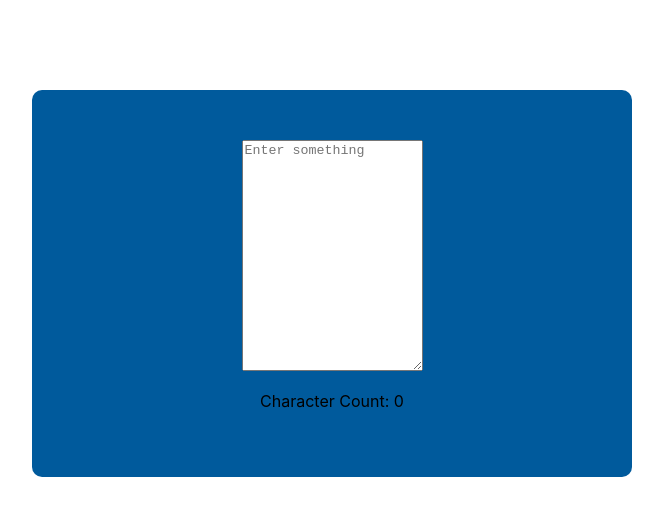
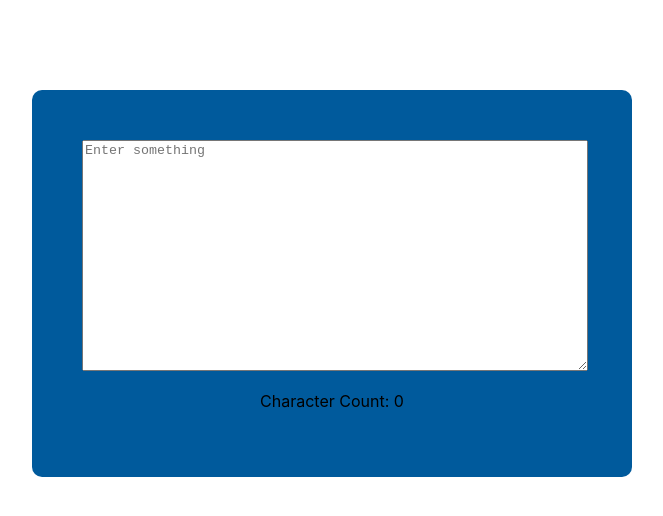
Before and after one commit to Eshhaa11/character-counter, a React (Create React App) app: page / in a window 1280 px wide. Shown: the top 516 px of the page, without its empty margins (308-971 px from the left). Built offline with nearby package versions, Linux system fonts and the light colour scheme.

Commit message:
added width

```diff
--- a/src/Components/Character.css
+++ b/src/Components/Character.css
@@ -6,3 +6,9 @@
     width: 500px;
     margin: 90px auto;
 }
+
+textarea {
+    color: white;
+    width: 100%;
+    height: 100%;
+}
```
